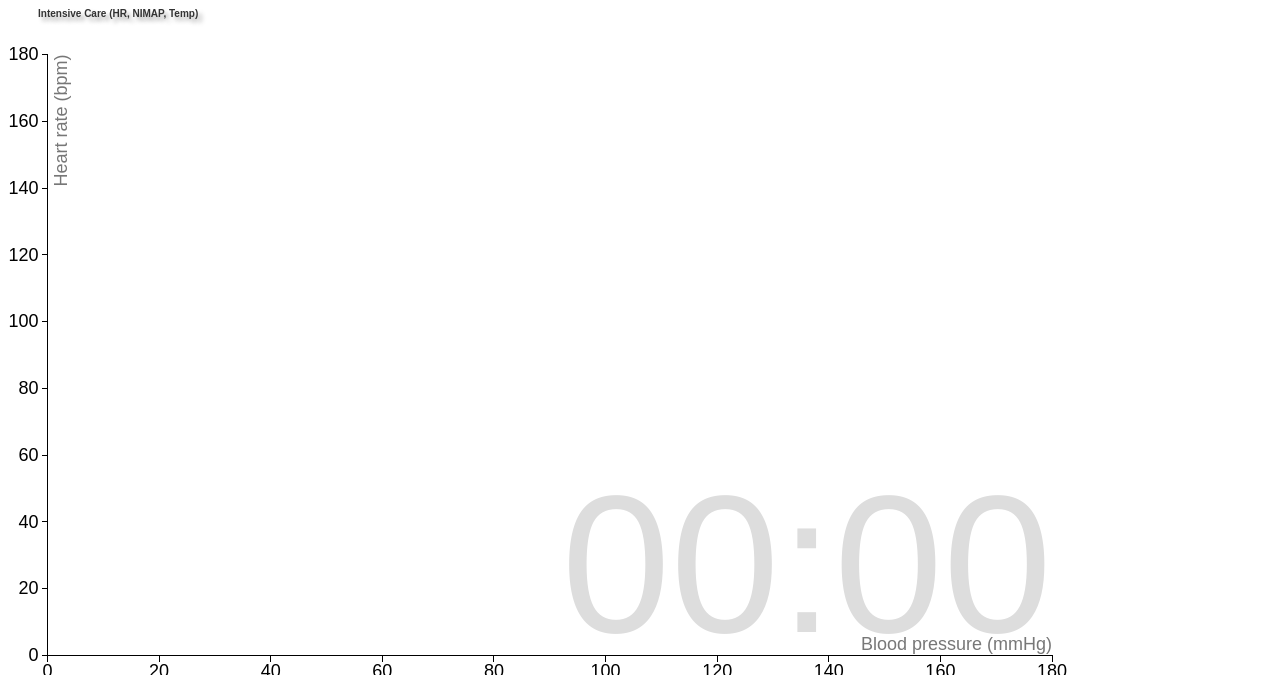
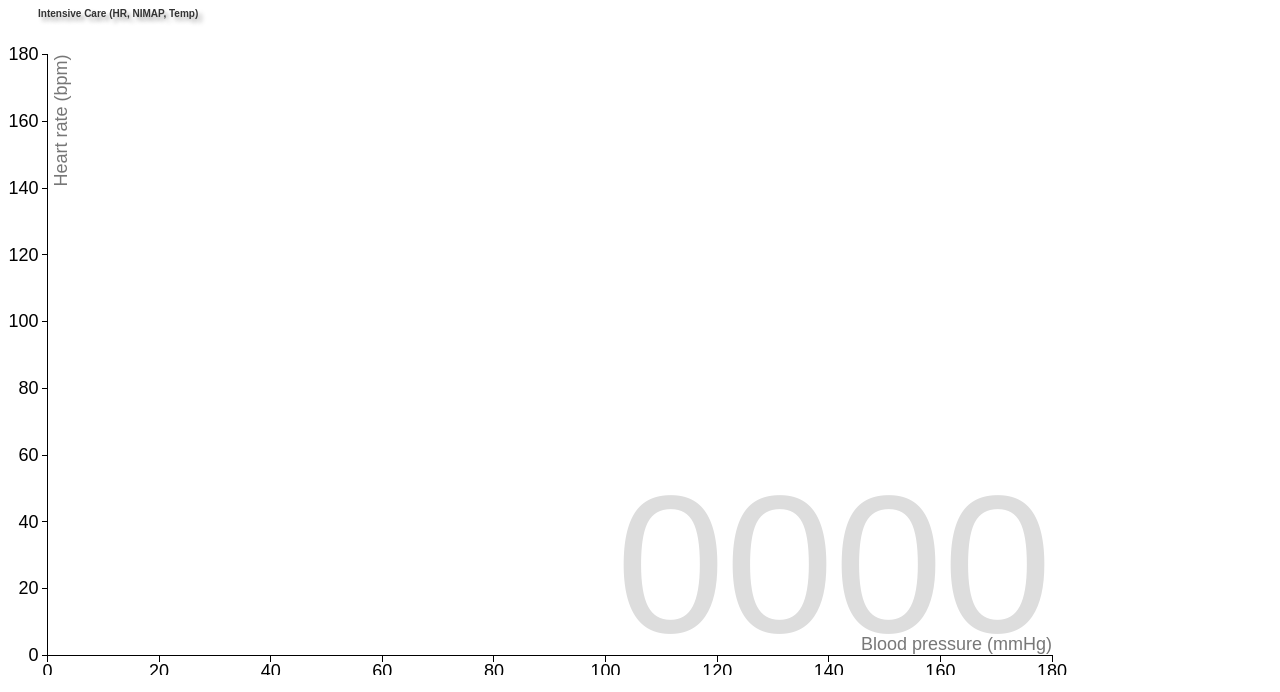
Before and after one commit to foxreymann/welcome-trust-hackathon, a plain HTML site: page index.html in a window 1280 px wide. Shown: the top 692 px of the page. Drawn offline with Linux system fonts and the light colour scheme.

Commit message:
quick fix

```diff
--- a/index.html
+++ b/index.html
@@ -202,7 +202,7 @@ var label = svg.append("text")
     .attr("text-anchor", "end")
     .attr("y", height - 24)
     .attr("x", width)
-    .text("00:00");
+    .text("0000");
 
 // Load the data.
 d3.json("NewCommons.json", function(parliment) {
```
